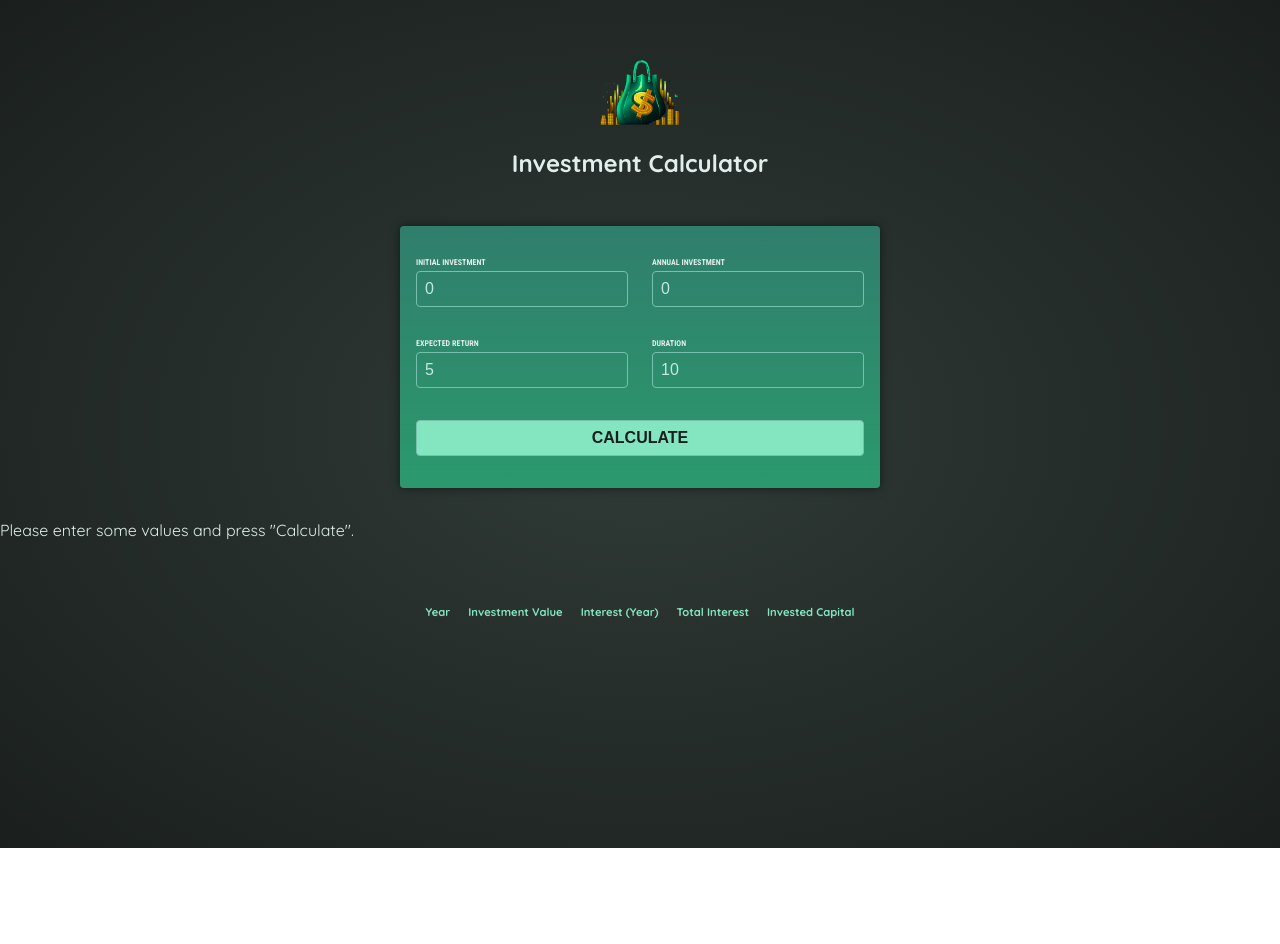
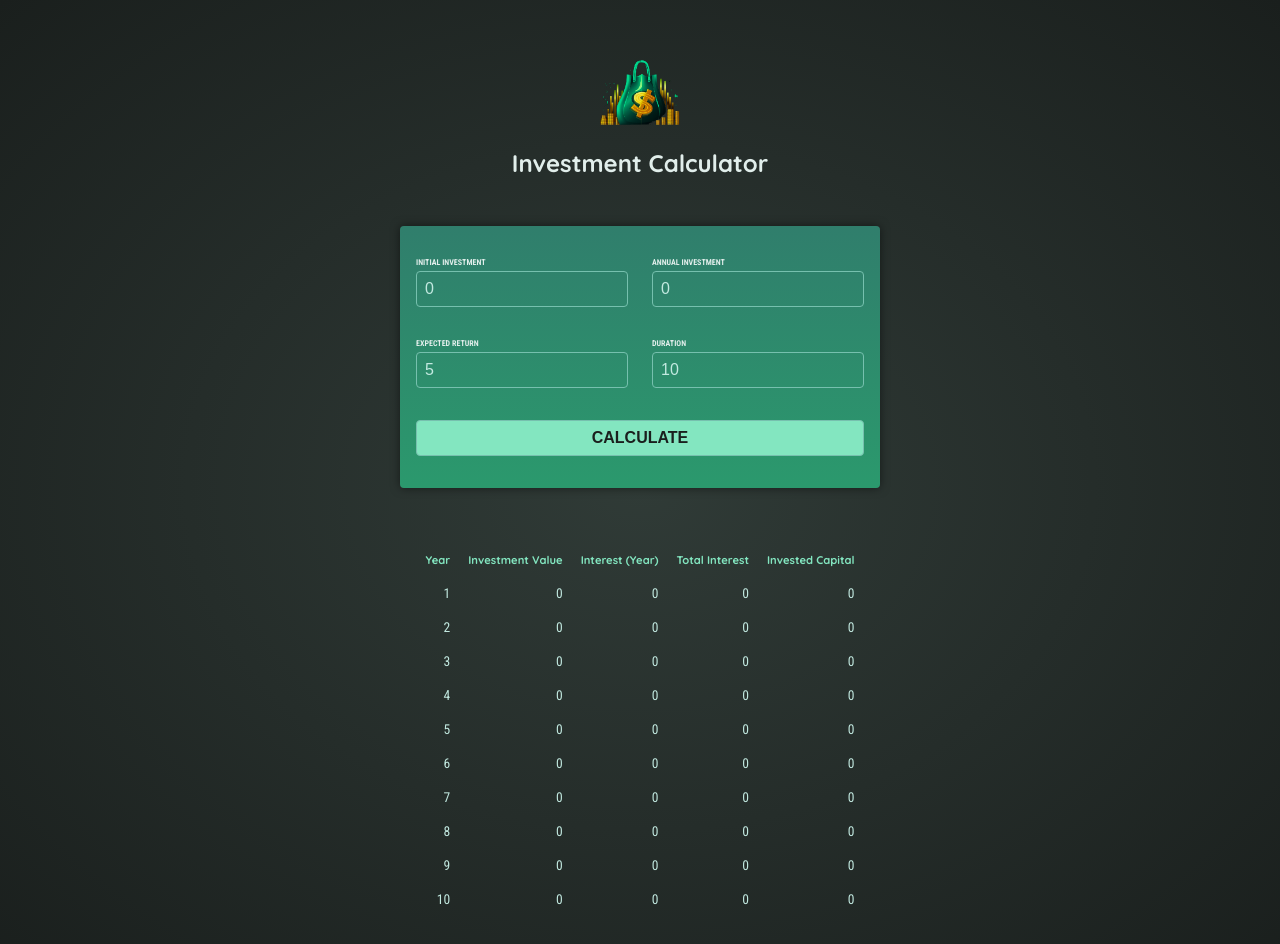
Before and after one commit to Moayadooh/angular-investment-calculator-app, an Angular app: page / in a window 1280 px wide. Both pictures are taken after a click on the button "CALCULATE". Shown: the top 944 px of the page. Before the commit the page ends 848 px from the top, so only its background shows below. Built offline with nearby package versions, Linux system fonts and the light colour scheme.

Commit message:
display data in a table

```diff
--- a/src/app/investment-results/investment-results.component.html
+++ b/src/app/investment-results/investment-results.component.html
@@ -1,6 +1,7 @@
-<p>Please enter some values and press "Calculate".</p>
-
-<table>
+@if (!results) {
+    <p class="center">Please enter some values and press "Calculate".</p>
+} @else {
+    <table>
     <thead>
         <tr>
             <th>Year</th>
@@ -10,5 +11,16 @@
             <th>Invested Capital</th>
         </tr>
     </thead>
-    <tbody></tbody>
+    <tbody>
+        @for (result of results; track result.year) {
+            <tr>
+                <td>{{ result.year }}</td>
+                <td>{{ result.valueEndOfYear }}</td>
+                <td>{{ result.interest }}</td>
+                <td>{{ result.totalInterest }}</td>
+                <td>{{ result.totalAmountInvested }}</td>
+            </tr>
+        }
+    </tbody>
 </table>
+}
```
